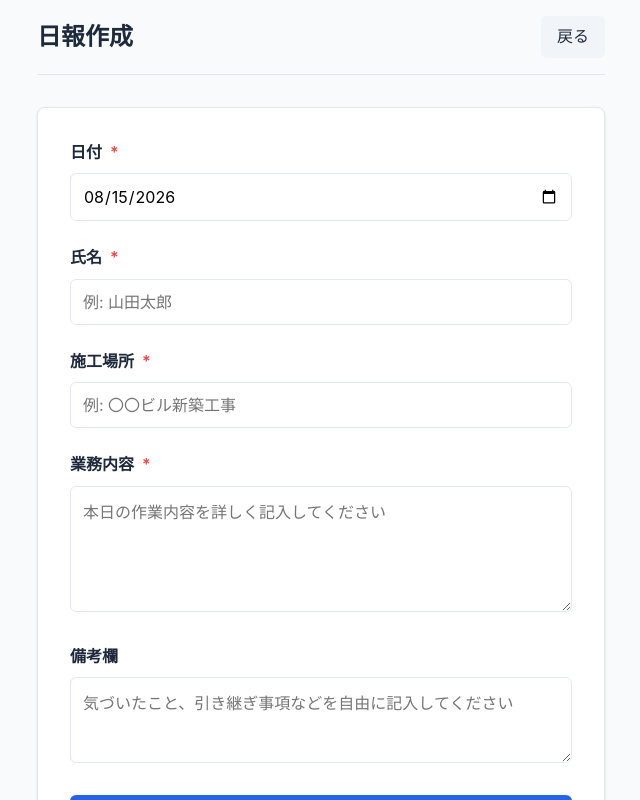
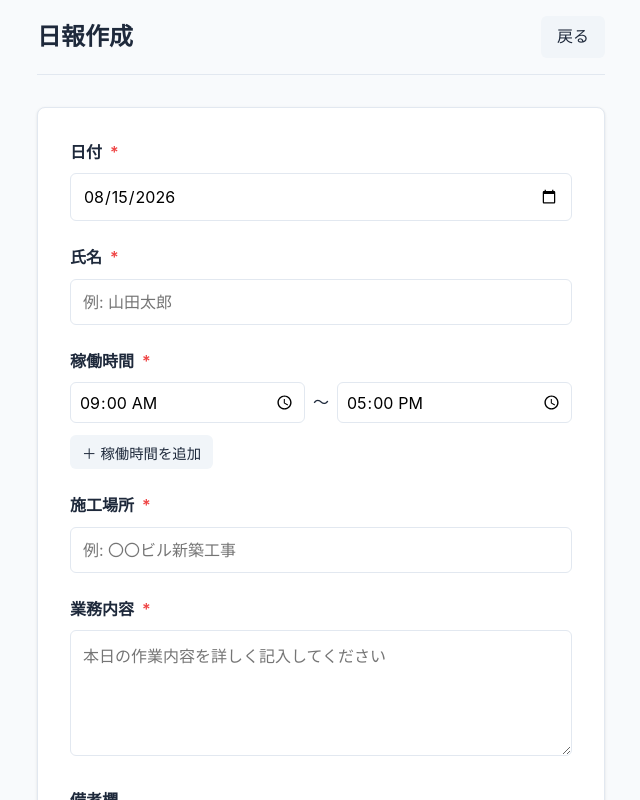
Before and after one commit to njh8vpmk22-coder/daily-report-app, a Next.js app: page /create in a window 1280 px wide. Shown: the top 800 px of the page, without its empty margins (319-959 px from the left). Built offline with nearby package versions, Linux system fonts and the light colour scheme.

Commit message:
Add multiple working hours input and fix date layout

```diff
--- a/src/app/api/reports/route.js
+++ b/src/app/api/reports/route.js
@@ -16,6 +16,11 @@ export async function GET() {
       );
     `;
 
+    // 稼働時間のカラムを追加（すでに存在する場合は無視される）
+    await sql`
+      ALTER TABLE reports ADD COLUMN IF NOT EXISTS working_hours JSONB DEFAULT '[]'::jsonb;
+    `;
+
     const { rows } = await sql`SELECT * FROM reports ORDER BY date DESC, created_at DESC;`;
     return NextResponse.json(rows);
   } catch (error) {
@@ -27,15 +32,22 @@ export async function GET() {
 export async function POST(request) {
   try {
     const body = await request.json();
-    const { date, name, location, content, remarks } = body;
+    const { date, name, location, content, remarks, working_hours } = body;
 
     if (!date || !name || !location || !content) {
       return NextResponse.json({ error: '必須項目が不足しています。' }, { status: 400 });
     }
 
+    // 稼働時間のカラムを追加（念のためここでも実行）
+    await sql`
+      ALTER TABLE reports ADD COLUMN IF NOT EXISTS working_hours JSONB DEFAULT '[]'::jsonb;
+    `;
+
+    const workingHoursJson = working_hours ? JSON.stringify(working_hours) : '[]';
+
     const { rows } = await sql`
-      INSERT INTO reports (date, name, location, content, remarks)
-      VALUES (${date}, ${name}, ${location}, ${content}, ${remarks})
+      INSERT INTO reports (date, name, location, content, remarks, working_hours)
+      VALUES (${date}, ${name}, ${location}, ${content}, ${remarks}, ${workingHoursJson})
       RETURNING id;
     `;
 
--- a/src/app/create/page.js
+++ b/src/app/create/page.js
@@ -5,6 +5,7 @@ import Link from 'next/link';
 
 export default function CreateReport() {
   const router = useRouter();
+
   const [formData, setFormData] = useState({
     date: new Date().toLocaleDateString('ja-JP').replace(/\//g, '-').split('-').map(p => p.padStart(2, '0')).join('-'), // YYYY-MM-DD
     name: '',
@@ -12,6 +13,11 @@ export default function CreateReport() {
     content: '',
     remarks: ''
   });
+
+  const [workingHours, setWorkingHours] = useState([
+    { start: '09:00', end: '17:00' }
+  ]);
+
   const [isSubmitting, setIsSubmitting] = useState(false);
 
   const handleChange = (e) => {
@@ -19,15 +25,39 @@ export default function CreateReport() {
     setFormData(prev => ({ ...prev, [name]: value }));
   };
 
+  const handleWorkingHourChange = (index, field, value) => {
+    const newWorkingHours = [...workingHours];
+    newWorkingHours[index][field] = value;
+    setWorkingHours(newWorkingHours);
+  };
+
+  const addWorkingHour = () => {
+    setWorkingHours([...workingHours, { start: '', end: '' }]);
+  };
+
+  const removeWorkingHour = (index) => {
+    const newWorkingHours = [...workingHours];
+    newWorkingHours.splice(index, 1);
+    setWorkingHours(newWorkingHours);
+  };
+
   const handleSubmit = async (e) => {
     e.preventDefault();
     setIsSubmitting(true);
+
+    // 空の時間エントリを除外
+    const validWorkingHours = workingHours.filter(h => h.start && h.end);
+
     try {
       const res = await fetch('/api/reports', {
         method: 'POST',
         headers: { 'Content-Type': 'application/json' },
-        body: JSON.stringify(formData),
+        body: JSON.stringify({
+          ...formData,
+          working_hours: validWorkingHours
+        }),
       });
+
       if (res.ok) {
         router.push('/');
         router.refresh();
@@ -62,6 +92,46 @@ export default function CreateReport() {
           </div>
 
           <div className="form-group">
+            <label>稼働時間 <span className="required">*</span></label>
+            <div className="working-hours-container">
+              {workingHours.map((wh, index) => (
+                <div key={index} className="working-hour-row">
+                  <input
+                    type="time"
+                    value={wh.start}
+                    onChange={(e) => handleWorkingHourChange(index, 'start', e.target.value)}
+                    required
+                  />
+                  <span>〜</span>
+                  <input
+                    type="time"
+                    value={wh.end}
+                    onChange={(e) => handleWorkingHourChange(index, 'end', e.target.value)}
+                    required
+                  />
+                  {workingHours.length > 1 && (
+                    <button
+                      type="button"
+                      onClick={() => removeWorkingHour(index)}
+                      className="btn-icon delete-btn"
+                      title="削除"
+                    >
+                      ×
+                    </button>
+                  )}
+                </div>
+              ))}
+              <button
+                type="button"
+                onClick={addWorkingHour}
+                className="btn btn-secondary add-time-btn"
+              >
+                ＋ 稼働時間を追加
+              </button>
+            </div>
+          </div>
+
+          <div className="form-group">
             <label htmlFor="location">施工場所 <span className="required">*</span></label>
             <input type="text" id="location" name="location" value={formData.location} onChange={handleChange} required placeholder="例: 〇〇ビル新築工事" />
           </div>
--- a/src/app/globals.css
+++ b/src/app/globals.css
@@ -46,7 +46,9 @@ body {
 }
 
 .btn {
-  display: inline-block;
+  display: inline-flex;
+  align-items: center;
+  justify-content: center;
   padding: 0.5rem 1rem;
   border-radius: 0.375rem;
   text-decoration: none;
@@ -131,6 +133,23 @@ body {
   border-color: #fde68a;
 }
 
+/* Working Hours Badge */
+.working-hours-display {
+  display: flex;
+  flex-wrap: wrap;
+  align-items: center;
+  gap: 0.5rem;
+}
+
+.working-hour-badge {
+  background: #e0e7ff;
+  color: #4338ca;
+  padding: 0.1rem 0.5rem;
+  border-radius: 0.25rem;
+  font-size: 0.9rem;
+  font-weight: 500;
+}
+
 /* Form Styles */
 .report-form {
   background: var(--card-bg);
@@ -138,10 +157,12 @@ body {
   border-radius: 0.5rem;
   box-shadow: 0 1px 3px rgba(0,0,0,0.1);
   border: 1px solid var(--border-color);
+  width: 100%; /* Ensure form doesn't overflow */
 }
 
 .form-group {
   margin-bottom: 1.5rem;
+  width: 100%; /* Ensure group doesn't overflow */
 }
 
 .form-group label {
@@ -156,15 +177,18 @@ body {
   margin-left: 0.25rem;
 }
 
+/* Date and input layout fixes */
 .form-group input,
 .form-group textarea {
   width: 100%;
+  max-width: 100%;
   padding: 0.75rem;
   border: 1px solid var(--border-color);
   border-radius: 0.375rem;
   font-size: 1rem;
   font-family: inherit;
   transition: border-color 0.2s;
+  box-sizing: border-box; /* Crucial for preventing overflow */
 }
 
 .form-group input:focus,
@@ -172,6 +196,48 @@ body {
   outline: none;
   border-color: var(--primary-color);
   box-shadow: 0 0 0 3px rgba(37, 99, 235, 0.1);
+}
+
+/* Working Hours Inputs */
+.working-hours-container {
+  display: flex;
+  flex-direction: column;
+  gap: 0.75rem;
+}
+
+.working-hour-row {
+  display: flex;
+  align-items: center;
+  gap: 0.5rem;
+}
+
+.working-hour-row input[type="time"] {
+  flex: 1;
+  padding: 0.5rem;
+}
+
+.delete-btn {
+  background: #fee2e2;
+  color: #ef4444;
+  border: none;
+  border-radius: 0.25rem;
+  width: 2rem;
+  height: 2rem;
+  font-size: 1.25rem;
+  cursor: pointer;
+  display: flex;
+  align-items: center;
+  justify-content: center;
+}
+
+.delete-btn:hover {
+  background: #fca5a5;
+}
+
+.add-time-btn {
+  align-self: flex-start;
+  font-size: 0.9rem;
+  padding: 0.4rem 0.75rem;
 }
 
 .submit-btn {
```
Also changed, not shown: src/app/page.js (+20 -0 lines).
